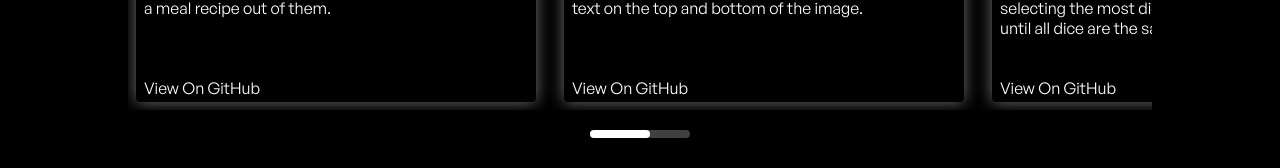
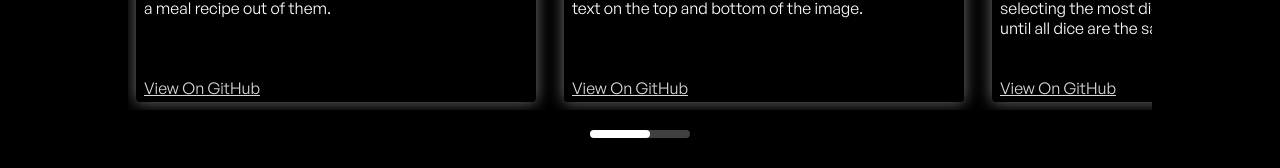
Before and after one commit to m96fa-1/my-portfolio, a React (Vite) app: page / in a window 1280 px wide. Shown: the part 3552-3720 px from the top of the page. Built offline with nearby package versions, Linux system fonts and the light colour scheme.

Commit message:
Fixed projects nav button

```diff
--- a/src/components/ProjectsSection.tsx
+++ b/src/components/ProjectsSection.tsx
@@ -72,7 +72,7 @@ export default function ProjectsSection() {
       <img className='w-full aspect-square object-cover rounded-sm select-none drag-none' src={proj.imageSrc[0]} alt={`${proj.name} Preview Image`} />
       <h3 className='text-lg lg:text-xl font-semibold'>{proj.name}</h3>
       <p className='text-sm lg:text-md'>{proj.description}</p>
-      <a href='/' className='absolute bottom-1 text-sm lg:text-md drag-none hover:opacity-85 hover:underline'>View On GitHub</a>
+      <a href='/' className='absolute bottom-1 text-sm lg:text-md drag-none underline opacity-85 hover:opacity-100'>View On GitHub</a>
     </motion.button>
   ));
 
@@ -255,7 +255,7 @@ export default function ProjectsSection() {
   }, [sliderContainerRef]);
 
   return (
-    <section id='projects' className='min-h-screen flex flex-col items-center'>
+    <section id='projects-section' className='min-h-screen flex flex-col items-center'>
       <motion.div
         ref={h2Ref}
         initial={{ y: 5, opacity: 0 }}
```
